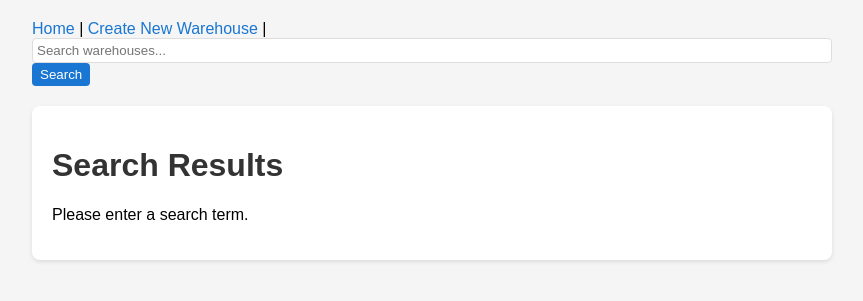
After one commit to m0ssse/ohtuvarasto, a Flask app: page /search in a window 1280 px wide. The commit adds this page. Shown: the top 301 px of the page, without its empty margins (208-1071 px from the left). Run offline with Flask 3, Linux system fonts and the light colour scheme.

Commit message:
Add warehouse search functionality
Co-authored-by: m0ssse <69191580+m0ssse@users.noreply.github.com>

```diff
--- a/src/app.py
+++ b/src/app.py
@@ -140,5 +140,17 @@ def take_items(name):
     return render_template("take.html", name=name, warehouse=warehouse)
 
 
+@app.route("/search")
+def search_warehouses():
+    """Search for warehouses by name."""
+    query = request.args.get("q", "").strip()
+    results = {}
+    if query:
+        for name, warehouse in warehouses.items():
+            if query.lower() in name.lower():
+                results[name] = warehouse
+    return render_template("search_results.html", query=query, results=results)
+
+
 if __name__ == "__main__":
     app.run()
--- a/src/templates/base.html
+++ b/src/templates/base.html
@@ -93,7 +93,11 @@
 <body>
     <nav>
         <a href="{{ url_for('index') }}">Home</a> |
-        <a href="{{ url_for('create_warehouse') }}">Create New Warehouse</a>
+        <a href="{{ url_for('create_warehouse') }}">Create New Warehouse</a> |
+        <form action="{{ url_for('search_warehouses') }}" method="get" style="display: inline;">
+            <input type="text" name="q" placeholder="Search warehouses..." style="padding: 4px;">
+            <button type="submit" style="padding: 4px 8px;">Search</button>
+        </form>
     </nav>
     <div class="container">
         {% block content %}{% endblock %}
--- /dev/null
+++ b/src/templates/search_results.html
@@ -0,0 +1,30 @@
+{% extends "base.html" %}
+{% block title %}Search Results{% endblock %}
+{% block content %}
+<h1>Search Results</h1>
+
+{% if query %}
+    <p>Results for: <strong>{{ query }}</strong></p>
+
+    {% if results %}
+        {% for name, warehouse in results.items() %}
+        <div class="warehouse-card">
+            <h3>{{ name }}</h3>
+            <p><strong>Balance:</strong> {{ warehouse.saldo }}</p>
+            <p><strong>Capacity:</strong> {{ warehouse.tilavuus }}</p>
+            <p><strong>Available Space:</strong> {{ warehouse.paljonko_mahtuu() }}</p>
+            <div class="actions">
+                <a href="{{ url_for('view_warehouse', name=name) }}">View Details</a>
+                <a href="{{ url_for('modify_warehouse', name=name) }}">Modify</a>
+                <a href="{{ url_for('add_items', name=name) }}">Add Items</a>
+                <a href="{{ url_for('take_items', name=name) }}">Take Items</a>
+            </div>
+        </div>
+        {% endfor %}
+    {% else %}
+        <p>No warehouses found matching your search.</p>
+    {% endif %}
+{% else %}
+    <p>Please enter a search term.</p>
+{% endif %}
+{% endblock %}
```
Also changed, not shown: src/tests/app_test.py (+83 -0 lines).
